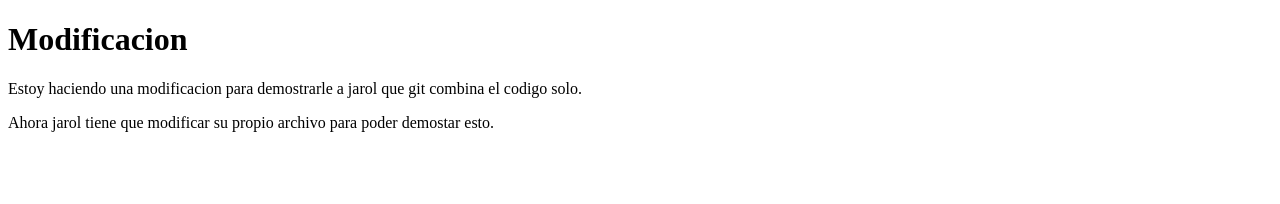
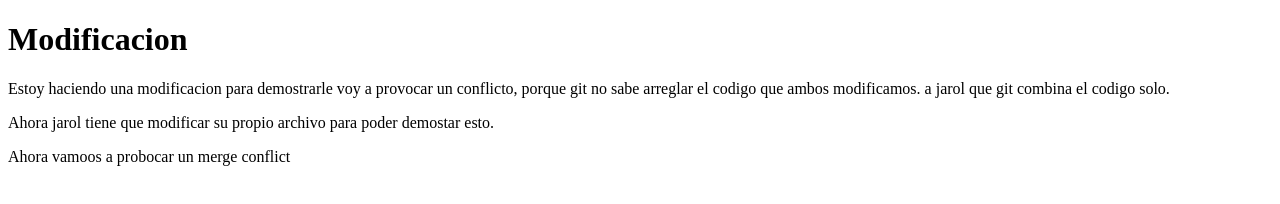
Before and after one commit to LatinSoftware/git, a plain HTML site: page index.html in a window 1280 px wide. Drawn offline with Linux system fonts and the light colour scheme.

Commit message:
agregar texto para realizar el conflict

```diff
--- a/index.html
+++ b/index.html
@@ -8,10 +8,12 @@
 <body>
     <h1>Modificacion</h1>
     <p>
-        Estoy haciendo una modificacion para demostrarle a jarol que git combina el codigo solo.
+        Estoy haciendo una modificacion para demostrarle voy a provocar un conflicto, porque git no sabe arreglar el codigo que ambos modificamos.
+        a jarol que git combina el codigo solo.
     </p>
     <p>
         Ahora jarol tiene que modificar su propio archivo para poder demostar esto.
     </p>
+    <p>Ahora vamoos a probocar un merge conflict</p>
 </body>
 </html>
```
